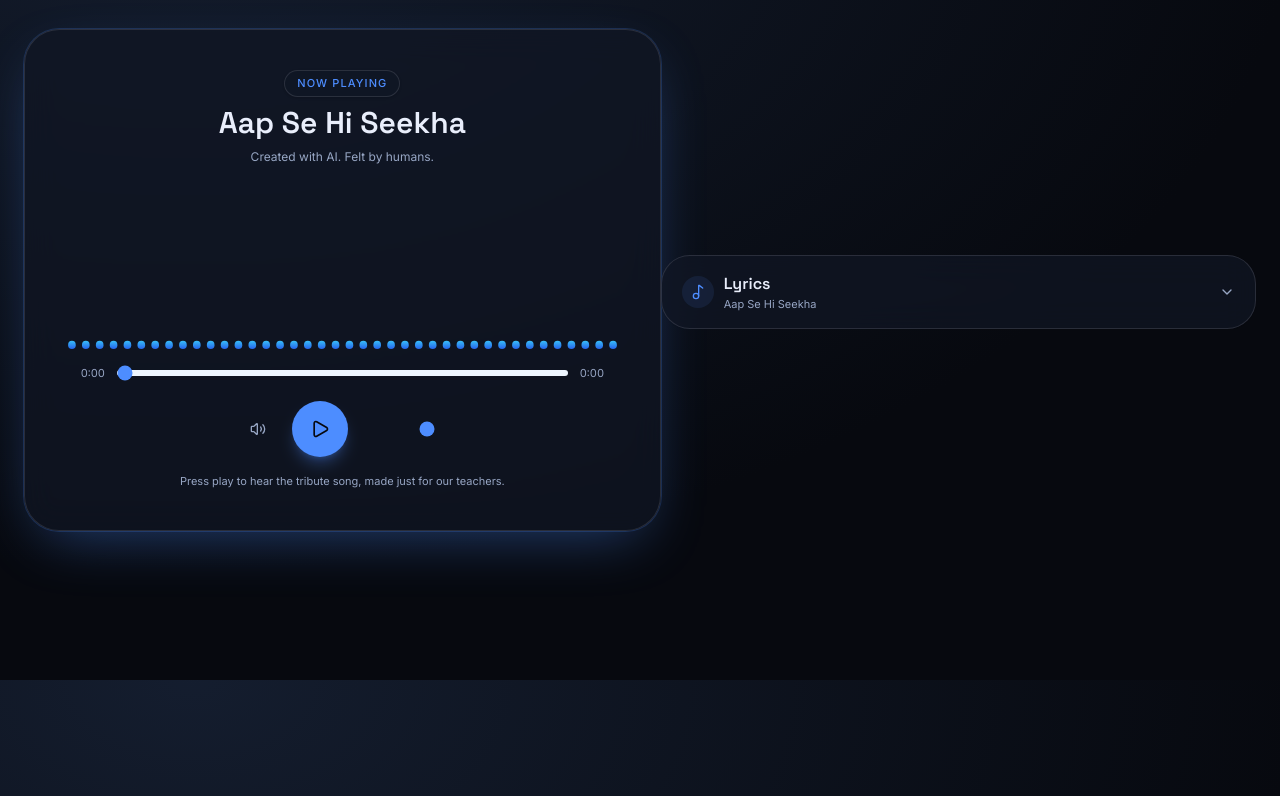
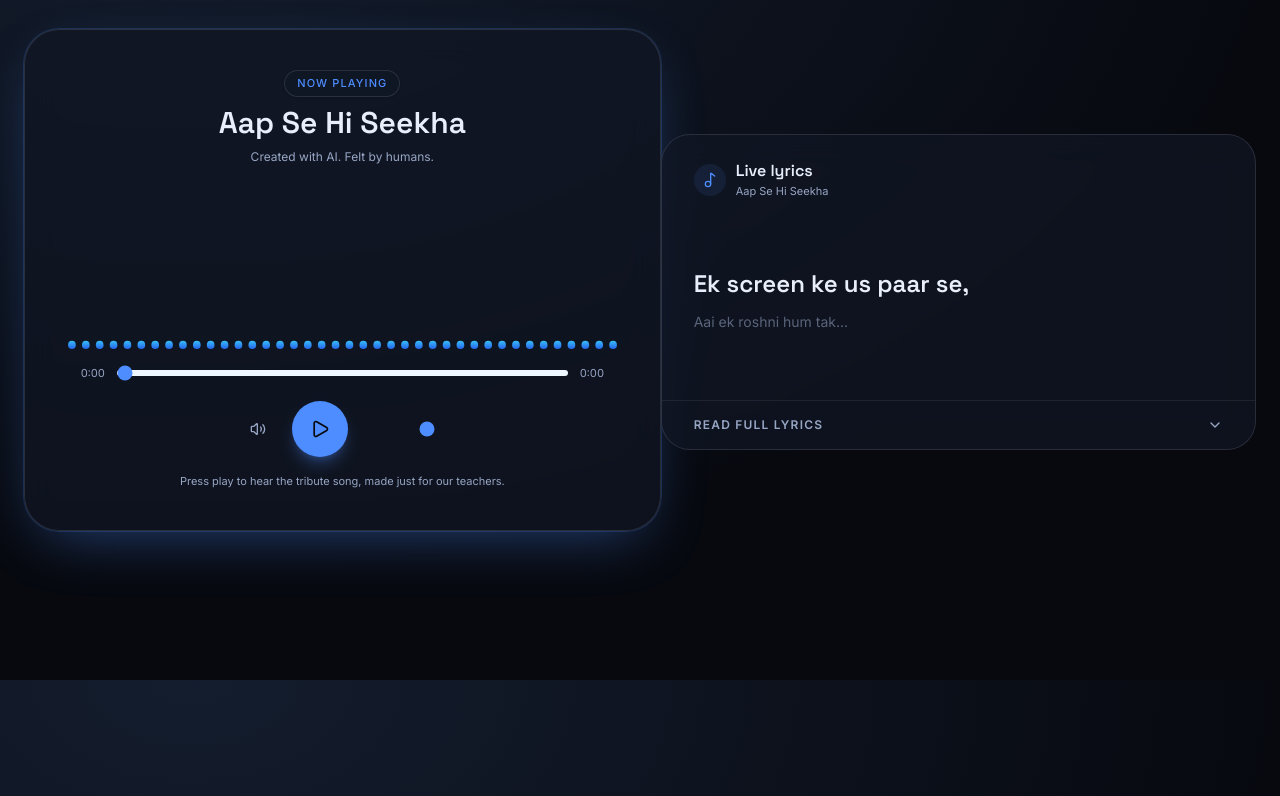
Before and after one commit to yashraj-personal/teachers-day-project, a Next.js app: page / in a window 1280 px wide. Shown: the part 1720-2516 px from the top of the page. Built offline with nearby package versions, Linux system fonts and the light colour scheme.

Commit message:
Add synchronized interactive song lyrics

```diff
--- a/components/lyrics-panel.tsx
+++ b/components/lyrics-panel.tsx
@@ -1,14 +1,95 @@
 "use client"
 
-import { useState } from "react"
+import { useEffect, useMemo, useState } from "react"
 import { AnimatePresence, motion } from "framer-motion"
-import { ChevronDown, Music2 } from "lucide-react"
+import { ChevronDown, Music2, X } from "lucide-react"
 import { SITE_CONFIG } from "@/lib/site-config"
 
-export function LyricsPanel() {
+type LyricsPanelProps = {
+  currentTime: number
+  duration: number
+  playing: boolean
+}
+
+type LyricLine = {
+  text: string
+  section: string
+  start: number
+  end: number
+  chorus: boolean
+}
+
+const importantWords = /\b(teacher|teachers|thank|thanks|thank you|light|learn|love|guide|guidance|dream|dreams|remember|remembered|classroom|students?)\b/gi
+
+function highlightWords(text: string) {
+  return text.split(importantWords).map((part, index) =>
+    /^(teacher|teachers|thank|thanks|thank you|light|learn|love|guide|guidance|dream|dreams|remember|remembered|classroom|students?)$/i.test(part.trim()) ? (
+      <span key={`${part}-${index}`} className="text-primary font-semibold">
+        {part}
+      </span>
+    ) : (
+      <span key={`${part}-${index}`}>{part}</span>
+    ),
+  )
+}
+
+function buildLyricLines(duration: number): LyricLine[] {
+  const lines = SITE_CONFIG.lyrics.flatMap((block) =>
+    block.lines.filter(Boolean).map((text) => ({ text, section: block.section, chorus: /chorus/i.test(block.section) })),
+  )
+  const usableDuration = duration > 8 ? duration : Math.max(lines.length * 4.2, 1)
+  const lineDuration = usableDuration / Math.max(lines.length, 1)
+  return lines.map((line, index) => ({
+    ...line,
+    start: index * lineDuration,
+    end: (index + 1) * lineDuration,
+  }))
+}
+
+export function LyricsPanel({ currentTime, duration, playing }: LyricsPanelProps) {
   const [open, setOpen] = useState(false)
+  const [chorusDismissed, setChorusDismissed] = useState(false)
+  const lines = useMemo(() => buildLyricLines(duration), [duration])
+  const activeIndex = Math.min(lines.length - 1, Math.max(0, lines.findIndex((line) => currentTime >= line.start && currentTime < line.end)))
+  const activeLine = lines[activeIndex]
+  const isChorus = Boolean(playing && activeLine?.chorus)
+
+  useEffect(() => {
+    if (!isChorus) setChorusDismissed(false)
+  }, [isChorus])
 
   return (
+    <>
+      <AnimatePresence>
+        {isChorus && !chorusDismissed && (
+          <motion.div
+            initial={{ opacity: 0 }}
+            animate={{ opacity: 1 }}
+            exit={{ opacity: 0 }}
+            className="fixed inset-0 z-[70] flex items-center justify-center bg-background/90 p-6 backdrop-blur-xl"
+            role="status"
+            aria-live="polite"
+          >
+            <motion.div
+              initial={{ scale: 0.82, opacity: 0, rotate: -3 }}
+              animate={{ scale: 1, opacity: 1, rotate: 0 }}
+              transition={{ type: "spring", stiffness: 140, damping: 16 }}
+              className="text-center"
+            >
+              <p className="mb-4 text-xs font-semibold uppercase tracking-[0.45em] text-primary">From every student</p>
+              <h2 className="font-heading text-[clamp(4rem,18vw,13rem)] font-black leading-none tracking-tight text-foreground">THANK YOU</h2>
+              <button
+                type="button"
+                onClick={() => setChorusDismissed(true)}
+                className="mt-8 inline-flex items-center gap-2 rounded-full border border-border bg-card/80 px-4 py-2 text-xs font-semibold text-muted-foreground transition hover:border-primary hover:text-foreground focus-visible:outline-none focus-visible:ring-2 focus-visible:ring-primary"
+              >
+                Continue listening <X className="h-3.5 w-3.5" aria-hidden="true" />
+              </button>
+            </motion.div>
+          </motion.div>
+        )}
+      </AnimatePresence>
+
       <motion.div
         initial={{ opacity: 0, y: 20 }}
         whileInView={{ opacity: 1, y: 0 }}
@@ -16,61 +97,48 @@ export function LyricsPanel() {
         transition={{ duration: 0.6 }}
         className="glass-panel mt-6 w-full max-w-2xl overflow-hidden rounded-2xl"
       >
+        <div className="px-5 pb-5 pt-6 sm:px-8">
+          <div className="mb-5 flex items-center gap-2.5">
+            <span className="flex h-8 w-8 shrink-0 items-center justify-center rounded-full bg-primary/10 text-primary"><Music2 className="h-4 w-4" aria-hidden="true" /></span>
+            <div>
+              <p className="font-heading text-sm font-semibold text-foreground sm:text-base">Live lyrics</p>
+              <p className="text-[11px] text-muted-foreground">{SITE_CONFIG.songTitle}</p>
+            </div>
+          </div>
+          <div className="flex min-h-40 flex-col justify-center gap-3" aria-live="polite">
+            <AnimatePresence initial={false} mode="popLayout">
+              {activeIndex > 0 && (
+                <motion.p key={`previous-${activeIndex}`} initial={{ opacity: 0 }} animate={{ opacity: 0.28 }} exit={{ opacity: 0 }} className="text-sm text-muted-foreground">{lines[activeIndex - 1]?.text}</motion.p>
+              )}
+              <motion.p key={`active-${activeIndex}`} initial={{ opacity: 0, y: 10 }} animate={{ opacity: 1, y: 0 }} className="font-heading text-xl font-semibold leading-snug text-foreground sm:text-2xl">{activeLine ? highlightWords(activeLine.text) : "Press play to enter the song"}</motion.p>
+              {lines[activeIndex + 1] && <motion.p key={`next-${activeIndex}`} initial={{ opacity: 0 }} animate={{ opacity: 0.55 }} exit={{ opacity: 0 }} className="text-sm text-muted-foreground">{lines[activeIndex + 1].text}</motion.p>}
+            </AnimatePresence>
+          </div>
+        </div>
+
         <button
           data-magnetic
-        onClick={() => setOpen((v) => !v)}
+          onClick={() => setOpen((value) => !value)}
           aria-expanded={open}
           aria-controls="lyrics-content"
-        className="flex w-full items-center justify-between gap-3 px-5 py-4 text-left transition-colors hover:bg-secondary/70"
+          className="flex w-full items-center justify-between gap-3 border-t border-border/60 px-5 py-4 text-left text-xs font-semibold uppercase tracking-widest text-muted-foreground transition-colors hover:bg-secondary/70 hover:text-foreground sm:px-8"
         >
-        <span className="flex items-center gap-2.5">
-          <span className="flex h-8 w-8 shrink-0 items-center justify-center rounded-full bg-primary/10 text-primary">
-            <Music2 className="h-4 w-4" />
-          </span>
-          <span>
-            <span className="block font-heading text-sm font-semibold text-foreground sm:text-base">Lyrics</span>
-            <span className="block text-[11px] text-muted-foreground">{SITE_CONFIG.songTitle}</span>
-          </span>
-        </span>
-        <motion.span animate={{ rotate: open ? 180 : 0 }} transition={{ duration: 0.3 }} className="text-muted-foreground">
-          <ChevronDown className="h-4 w-4" />
-        </motion.span>
+          <span>{open ? "Hide full lyrics" : "Read full lyrics"}</span>
+          <motion.span animate={{ rotate: open ? 180 : 0 }} transition={{ duration: 0.3 }}><ChevronDown className="h-4 w-4" /></motion.span>
         </button>
 
         <AnimatePresence initial={false}>
           {open && (
-          <motion.div
-            id="lyrics-content"
-            initial={{ height: 0, opacity: 0 }}
-            animate={{ height: "auto", opacity: 1 }}
-            exit={{ height: 0, opacity: 0 }}
-            transition={{ duration: 0.35, ease: "easeInOut" }}
-            className="overflow-hidden"
-          >
+            <motion.div id="lyrics-content" initial={{ height: 0, opacity: 0 }} animate={{ height: "auto", opacity: 1 }} exit={{ height: 0, opacity: 0 }} transition={{ duration: 0.35, ease: "easeInOut" }} className="overflow-hidden">
               <div className="max-h-[60vh] overflow-y-auto border-t border-border/60 px-5 py-5 sm:px-8">
-              <div className="space-y-6">
-                {SITE_CONFIG.lyrics.map((block, i) => (
-                  <motion.div
-                    key={block.section + i}
-                    initial={{ opacity: 0, y: 8 }}
-                    animate={{ opacity: 1, y: 0 }}
-                    transition={{ duration: 0.3, delay: i * 0.04 }}
-                  >
-                    <p className="mb-1.5 text-[11px] font-semibold uppercase tracking-widest text-primary">
-                      [{block.section}]
-                    </p>
-                    <div className="space-y-0.5">
-                      {block.lines.map((line, j) =>
-                        line === "" ? (
-                          <div key={j} className="h-2" />
-                        ) : (
-                          <p key={j} className="text-sm leading-relaxed text-foreground/85 sm:text-[15px]">
-                            {line}
-                          </p>
-                        ),
-                      )}
+                <div className="flex flex-col gap-6">
+                  {SITE_CONFIG.lyrics.map((block, index) => (
+                    <div key={block.section + index}>
+                      <p className="mb-1.5 text-[11px] font-semibold uppercase tracking-widest text-primary">[{block.section}]</p>
+                      <div className="flex flex-col gap-0.5">
+                        {block.lines.map((line, lineIndex) => line === "" ? <div key={lineIndex} className="h-2" /> : <p key={lineIndex} className="text-sm leading-relaxed text-foreground/85 sm:text-[15px]">{highlightWords(line)}</p>)}
                       </div>
-                  </motion.div>
+                    </div>
                   ))}
                 </div>
               </div>
@@ -78,5 +146,6 @@ export function LyricsPanel() {
           )}
         </AnimatePresence>
       </motion.div>
+    </>
   )
 }
--- a/components/music-player.tsx
+++ b/components/music-player.tsx
@@ -183,7 +183,7 @@ export function MusicPlayer() {
         )}
       </motion.div>
 
-      <LyricsPanel />
+      <LyricsPanel currentTime={currentTime} duration={duration} playing={audioPlaying} />
     </section>
   )
 }
```
Also changed, not shown: 12 other files (tests, documents, lock files or other folders). Lines whose indentation alone changed are shown as unchanged.
